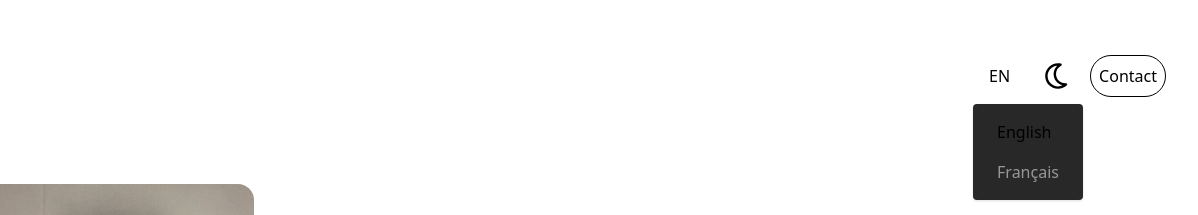
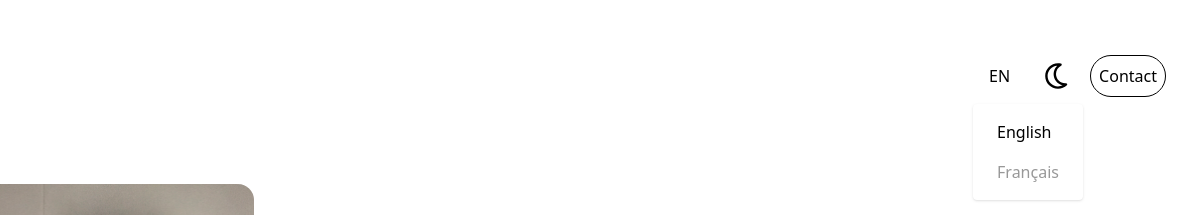
Before and after one commit to Majorano/portfolio, a website built with Vite: page index.html in a window 1280 px wide. Both pictures are taken after a click on the link "EN". Shown: the top 215 px of the page, 82-1280 px from the left. Built offline with nearby package versions, Linux system fonts and the light colour scheme; files whose address does not match are found by name.

Commit message:
correct language dialog bug

```diff
--- a/index.html
+++ b/index.html
@@ -19,7 +19,7 @@
             class="flex flex-col p-4 gap-12  cursor-pointer">
             <a data-active-language class="text-light-paragraph dark:text-dark-paragraph" href="#">EN</a>
           </div>
-          <dialog data-language-dialog class="not-open:hidden absolute shadow-sm rounded-sm py-4 px-6 flex flex-col gap-4 bg-dark-lighter-bg ">
+          <dialog data-language-dialog class="not-open:hidden absolute shadow-sm rounded-sm py-4 px-6 flex flex-col gap-4 dark:bg-dark-lighter-bg ">
             <a data-english-language class="text-light-paragraph dark:text-dark-paragraph outline-none" href="">English</a>
             <a data-french-language class="text-light-paragraph dark:text-dark-paragraph outline-none" href="">Français</a>
           </dialog>
--- a/src/js/main.ts
+++ b/src/js/main.ts
@@ -48,7 +48,6 @@ englishLanguageLink?.addEventListener('click', (e) => {
 
     languageDialog?.close()
     activeLanguage.innerText = "EN"
-
 })
 
 frenchLanguageLink?.addEventListener('click', (e) => {
```
